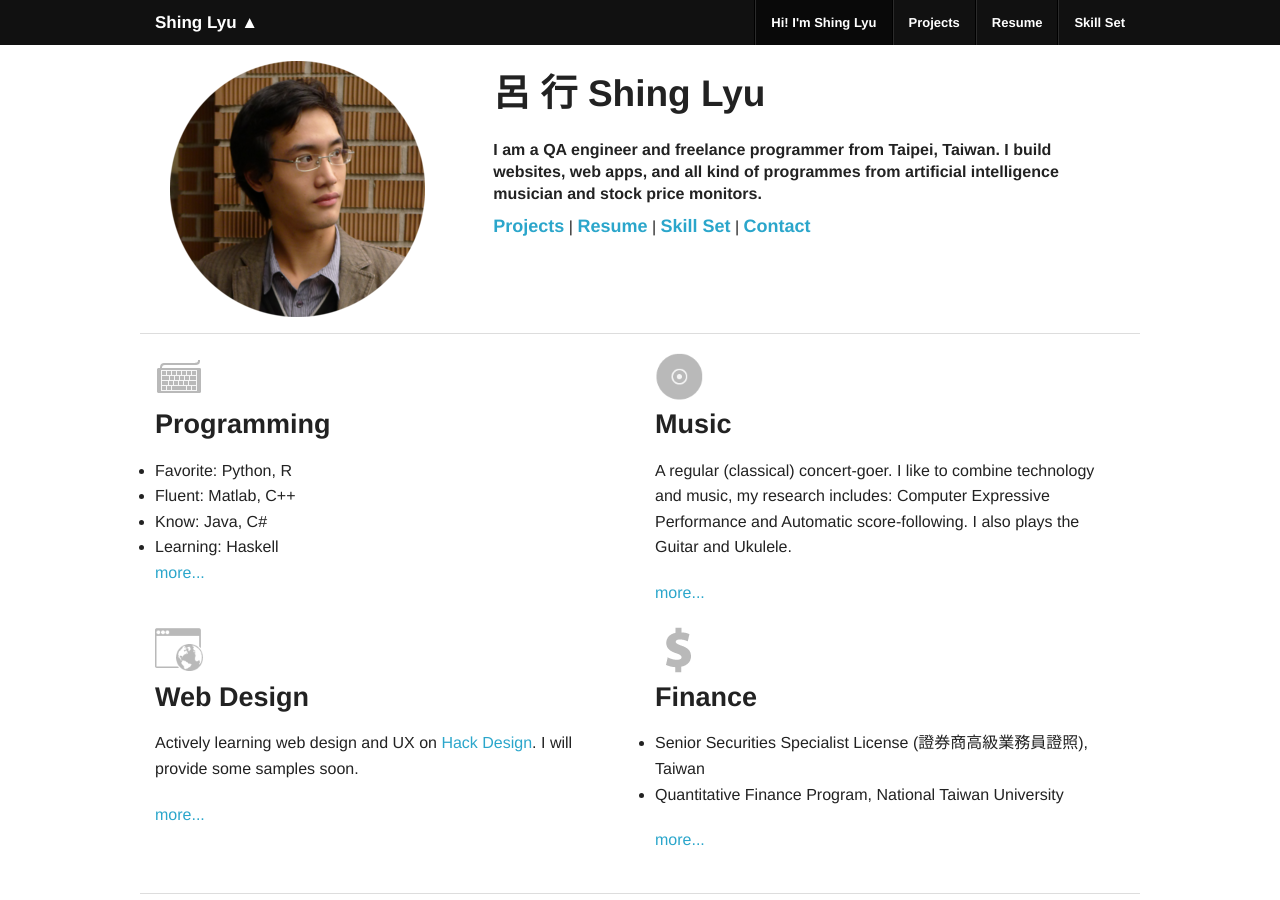
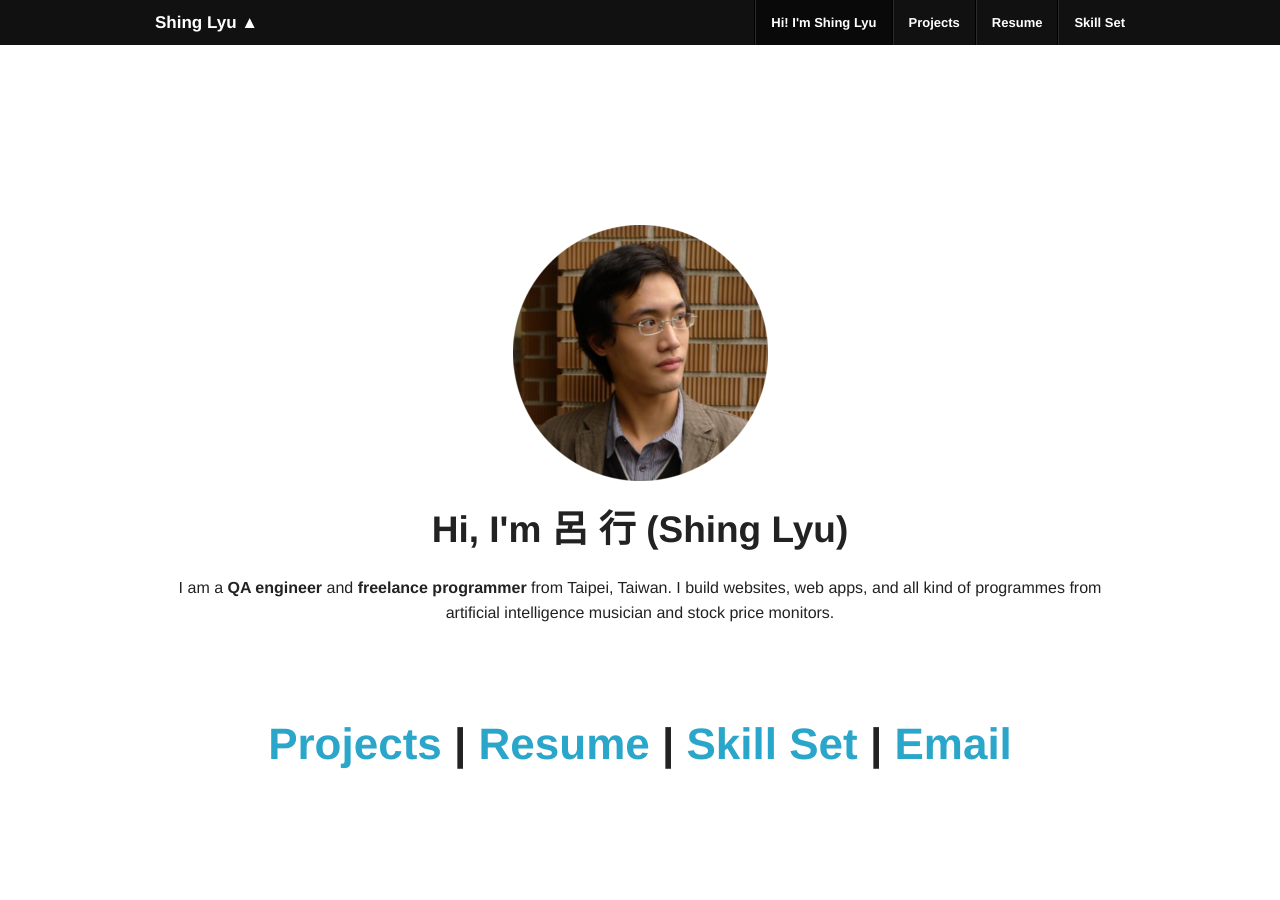
Before and after one commit to shinglyu/shinglyu.github.io, a Jekyll site: the page built from index.html, in a window 1280 px wide and 900 px high. Built offline with Jekyll 4.4.1, drawn with Linux system fonts in a browser that asks for light colours.

Commit message:
Updated index design

```diff
--- a/css/index.css
+++ b/css/index.css
@@ -13,3 +13,17 @@
 li strong {
    color:#0099ff;
 }
+
+.center {
+   text-align:center;
+}
+
+#title-links {
+   margin-top:10%;
+   margin-bottom:10%;
+}
+
+#short-bio{
+   height: 60vh;
+   padding-top:20vh;
+}
--- a/index.html
+++ b/index.html
@@ -4,61 +4,24 @@ title: Hi! I'm Shing Lyu
 css: css/index.css
 ---
 
-	<div class="row">
-		<div class="large-12 columns">
-         <div class="large-8 push-4 columns">
-            <h2>呂  行  Shing Lyu</h2>
-            <h6> I am a QA engineer and freelance programmer from Taipei, Taiwan. I build websites, web apps, and all kind of programmes from artificial intelligence musician and stock price monitors.</h6>
-            <div>
-               {% for node in site.pages %}
-                   {% if node.url != page.url %}
-                   <h5 class="inline"><a href="{{node.url}}">{{node.title}}</a></h5> |
-                   {% endif %}
-               {% endfor %}
-               <h5 class="inline"><a href="mailto:shing.lyu@gmail.com">Contact</a></h5>
-            </div>
-         </div>
-         <div class="large-4 pull-8 columns">
-            <img id="head" src="img/head.png" alt="photo of myself"/>
-         </div>
-		</div>
-      <hr />
-	</div>
 
-	<div class="row">
-		<div class="large-6 columns">
-         <img class="icon" src="img/keyboard_48.png" alt=""/>
-         <h3>Programming</h3>
-         <ul>
-            <li>Favorite: Python, R</li>
-            <li>Fluent: Matlab, C++ </li>
-            <li>Know: Java, C# </li>
-            <li>Learning: Haskell</li>
-            <p><a href="skillset.html">more...</a></p>
-         </ul>
-      </div>
-		<div class="large-6 columns">
-         <img class="icon" src="img/disk_64.png" alt=""/>
-         <h3>Music</h3>
-         <p>A regular (classical) concert-goer. I like to combine technology and music, my research includes: Computer Expressive Performance and Automatic score-following. I also plays the Guitar and Ukulele. </p>
-         <p><a href="skillset.html">more...</a></p>
-      </div>
+<div class="row" id="short-bio">
+   <div class="large-12 columns center">
+      <img id="head" src="img/head.png" alt="photo of myself"/>
+         <h2>Hi, I'm 呂  行  (Shing Lyu)</h2>
+         <p> I am a <strong>QA engineer</strong> and <strong>freelance programmer</strong> from Taipei, Taiwan. I build websites, web apps, and all kind of programmes from artificial intelligence musician and stock price monitors.</p>
    </div>
-	<div class="row">
-		<div class="large-6 columns">
-         <img class="icon" src="img/app_globe_64.png" alt=""/>
-         <h3>Web Design</h3>
-         <p>Actively learning web design and UX on <a href="http://hackdesign.org">Hack Design</a>. I will provide some samples soon.</p>
-         <p><a href="skillset.html">more...</a></p>
-      </div>
+</div>
 
-		<div class="large-6 columns">
-         <img class="icon" src="img/money_48.png" alt=""/>
-         <h3>Finance</h3>
-         <ul>
-            <li>Senior Securities Specialist License (證券商高級業務員證照), Taiwan</li>
-            <li>Quantitative Finance Program, National Taiwan University</li>
-         </ul>
-         <p><a href="skillset.html">more...</a></p>
-      </div>
+<div class="row" id="title-links">
+   <div class="large-12 columns center">
+
+      {% for node in site.pages %}
+          {% if node.url != page.url %}
+          <h1 class="inline"><a href="{{node.url}}"><span style="white-space:nowrap;">{{node.title}}</span></a> | </h1>
+          {% endif %}
+      {% endfor %}
+
+      <h1 class="inline"><a href="mailto:shing.lyu@gmail.com">Email</a></h1>
    </div>
+</div>
```
Also changed, not shown: 2 other files.
